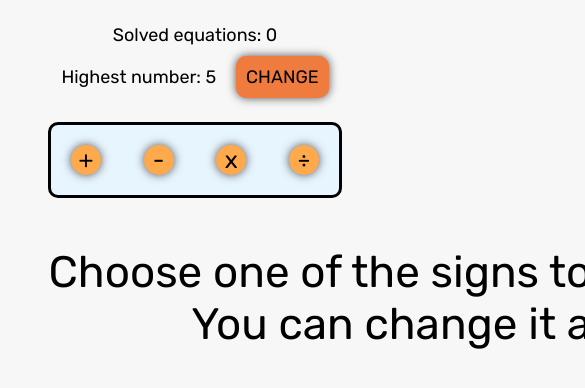
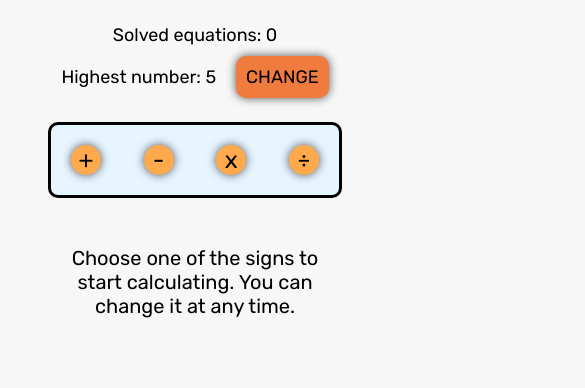
Before and after one commit to Kisyov92/GAME-kids-math, a plain HTML site: page index.html in a window 390 px wide. Both pictures are taken after typing "5" into the empty fields and a click on the button "START GAME". Shown: the top 388 px of the page, 585 px wide, since content can reach past the window. Drawn offline with Linux system fonts and the light colour scheme.

Commit message:
Fixed a text responsivenes

```diff
--- a/style.css
+++ b/style.css
@@ -164,7 +164,7 @@ body {
 .starting-msg {
   font-size: 4.4rem;
   text-align: center;
-  width: 90rem;
+  width: 100%;
   margin: 0 auto;
 }
 
@@ -187,6 +187,9 @@ body {
   }
   .time-points {
     font-size: 2.4rem;
+  }
+  .starting-msg {
+    font-size: 3rem;
   }
 }
 @media (max-width: 48em) {
@@ -251,4 +254,7 @@ body {
     justify-content: center;
     gap: 0.5rem;
   }
+  .starting-msg {
+    font-size: 2rem;
+  }
 }
```
